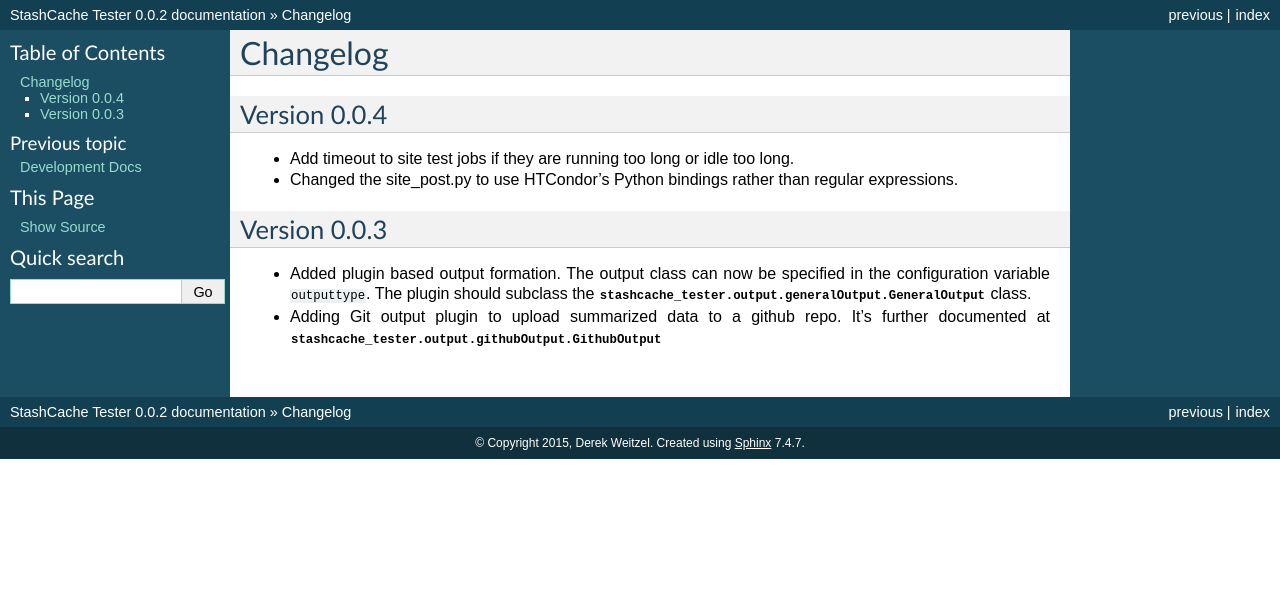
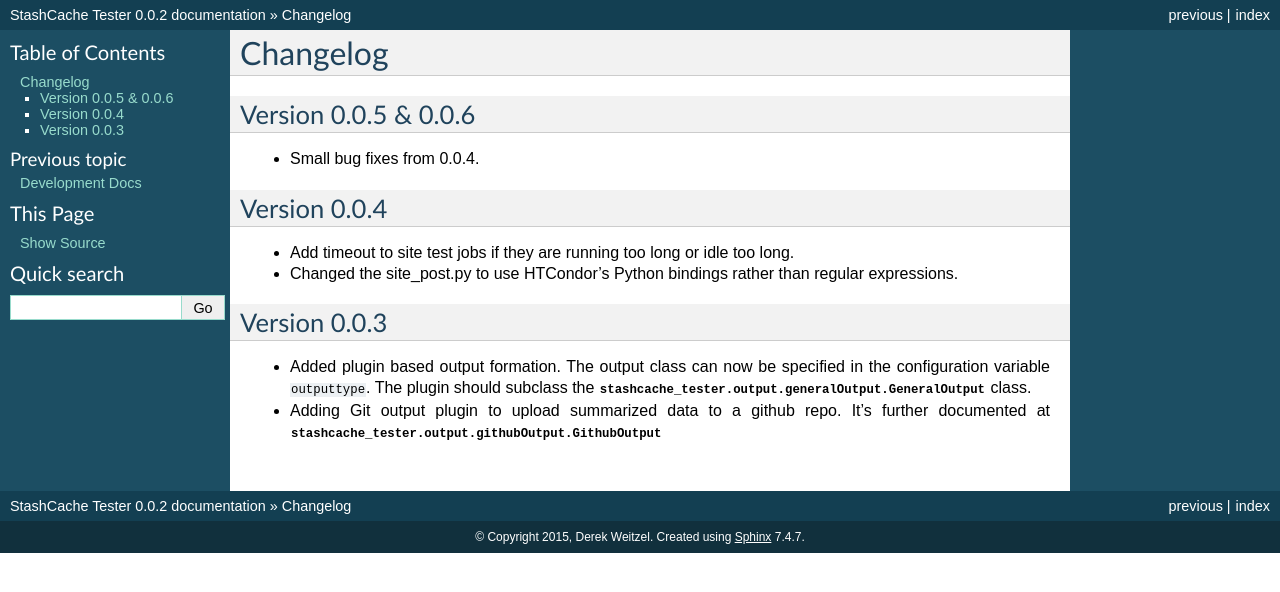
Before and after one commit to StashCache/stashcache-tester, a Sphinx documentation site: the page built from docs/changelog.rst, in a window 1280 px wide. Shown: the top 592 px of the page. Built offline with Sphinx 7.4.7, drawn with Linux system fonts in a browser that asks for light colours.

Commit message:
Updating changelog

```diff
--- a/docs/changelog.rst
+++ b/docs/changelog.rst
@@ -1,5 +1,11 @@
 Changelog
 =========
+
+
+Version 0.0.5 & 0.0.6
+---------------------
+
+* Small bug fixes from 0.0.4.
 
 
 Version 0.0.4
```
